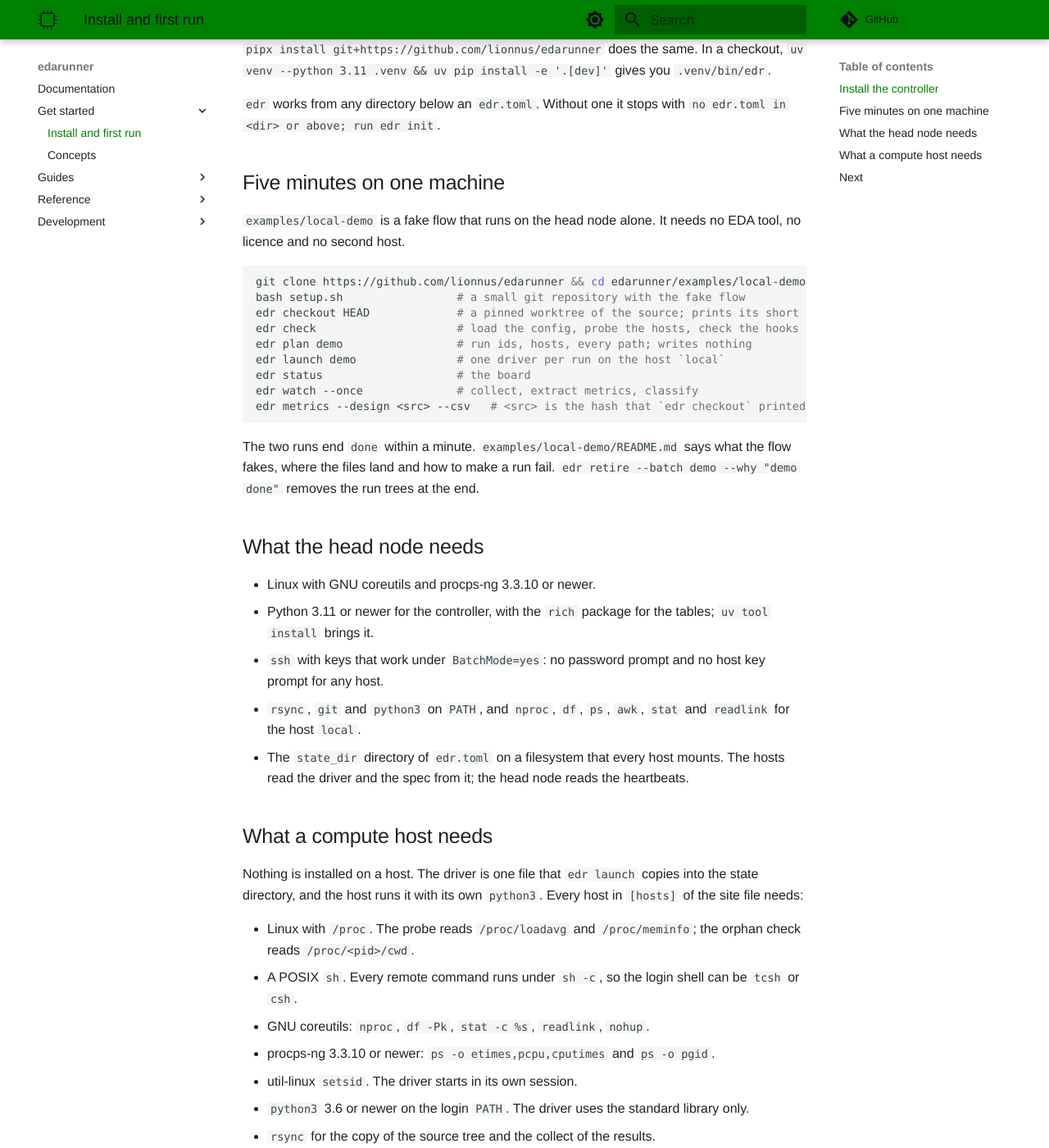
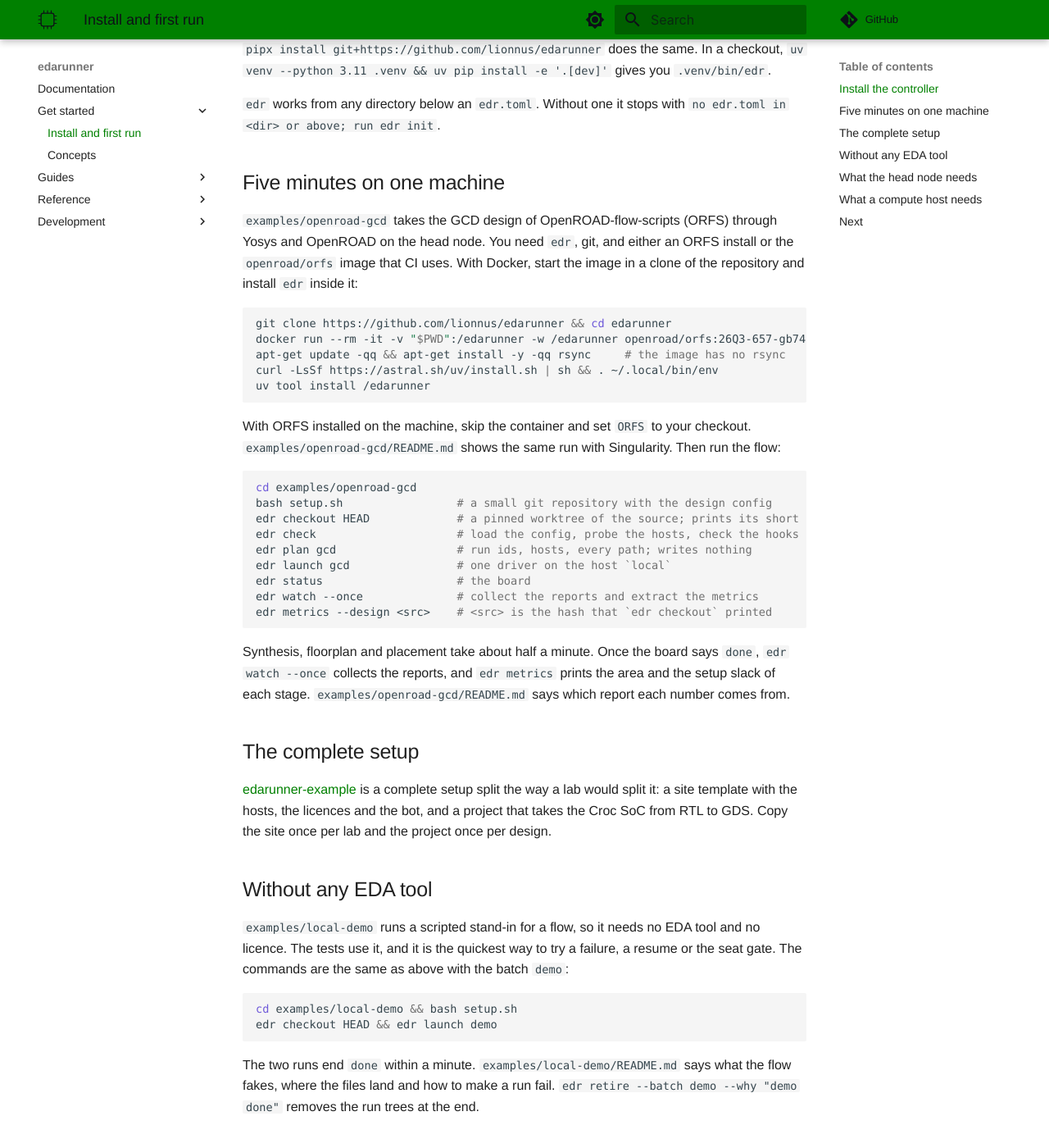
Before and after one commit to lionnus/edarunner, an MkDocs documentation site: the page built from docs/install.md, in a window 1280 px wide and 1400 px high, scrolled down 398 px. Shown: the whole window at 82% size. Built offline with MkDocs 1.6.1 and Material for MkDocs 9.7.7, drawn with Linux system fonts in a browser that asks for light colours; comment, search, counter and statistics services are not loaded; some of the changed text lies outside the part shown.

Commit message:
:memo: readme: Start with the real OpenROAD flow, and keep the tool-free demo for the tests

````diff
--- a/docs/install.md
+++ b/docs/install.md
@@ -1,7 +1,7 @@
 # Install and first run
 
-After this page `edr` is on your head node, the demo batch ran on one
-machine, and you know what a compute host needs.
+After this page `edr` is on your head node, a real OpenROAD flow ran
+under it on one machine, and you know what a compute host needs.
 
 ## Install the controller
 
@@ -21,19 +21,60 @@ with `no edr.toml in <dir> or above; run edr init`.
 
 ## Five minutes on one machine
 
-`examples/local-demo` is a fake flow that runs on the head node alone. It
-needs no EDA tool, no licence and no second host.
+`examples/openroad-gcd` takes the GCD design of OpenROAD-flow-scripts
+(ORFS) through Yosys and OpenROAD on the head node. You need `edr`, git,
+and either an ORFS install or the `openroad/orfs` image that CI uses. With
+Docker, start the image in a clone of the repository and install `edr`
+inside it:
 
 ```sh
-git clone https://github.com/lionnus/edarunner && cd edarunner/examples/local-demo
-bash setup.sh                 # a small git repository with the fake flow
+git clone https://github.com/lionnus/edarunner && cd edarunner
+docker run --rm -it -v "$PWD":/edarunner -w /edarunner openroad/orfs:26Q3-657-gb74a7293e bash
+apt-get update -qq && apt-get install -y -qq rsync     # the image has no rsync
+curl -LsSf https://astral.sh/uv/install.sh | sh && . ~/.local/bin/env
+uv tool install /edarunner
+```
+
+With ORFS installed on the machine, skip the container and set `ORFS` to
+your checkout. `examples/openroad-gcd/README.md` shows the same run with
+Singularity. Then run the flow:
+
+```sh
+cd examples/openroad-gcd
+bash setup.sh                 # a small git repository with the design config
 edr checkout HEAD             # a pinned worktree of the source; prints its short hash
 edr check                     # load the config, probe the hosts, check the hooks
-edr plan demo                 # run ids, hosts, every path; writes nothing
-edr launch demo               # one driver per run on the host `local`
+edr plan gcd                  # run ids, hosts, every path; writes nothing
+edr launch gcd                # one driver on the host `local`
 edr status                    # the board
-edr watch --once              # collect, extract metrics, classify
-edr metrics --design <src> --csv   # <src> is the hash that `edr checkout` printed
+edr watch --once              # collect the reports and extract the metrics
+edr metrics --design <src>    # <src> is the hash that `edr checkout` printed
+```
+
+Synthesis, floorplan and placement take about half a minute. Once the
+board says `done`, `edr watch --once` collects the reports, and
+`edr metrics` prints the area and the setup slack of each stage.
+`examples/openroad-gcd/README.md` says which report each number comes
+from.
+
+## The complete setup
+
+[edarunner-example](https://github.com/lionnus/edarunner-example) is a
+complete setup split the way a lab would split it: a site template with
+the hosts, the licences and the bot, and a project that takes the Croc
+SoC from RTL to GDS. Copy the site once per lab and the project once per
+design.
+
+## Without any EDA tool
+
+`examples/local-demo` runs a scripted stand-in for a flow, so it needs no
+EDA tool and no licence. The tests use it, and it is the quickest way to
+try a failure, a resume or the seat gate. The commands are the same as
+above with the batch `demo`:
+
+```sh
+cd examples/local-demo && bash setup.sh
+edr checkout HEAD && edr launch demo
 ```
 
 The two runs end `done` within a minute. `examples/local-demo/README.md`
````
Also changed, not shown: README.md (+69 -8 lines), docs/README.md (+1 -1 lines), examples/local-demo/README.md (+4 -3 lines), examples/openroad-gcd/README.md (+30 -1 lines).
